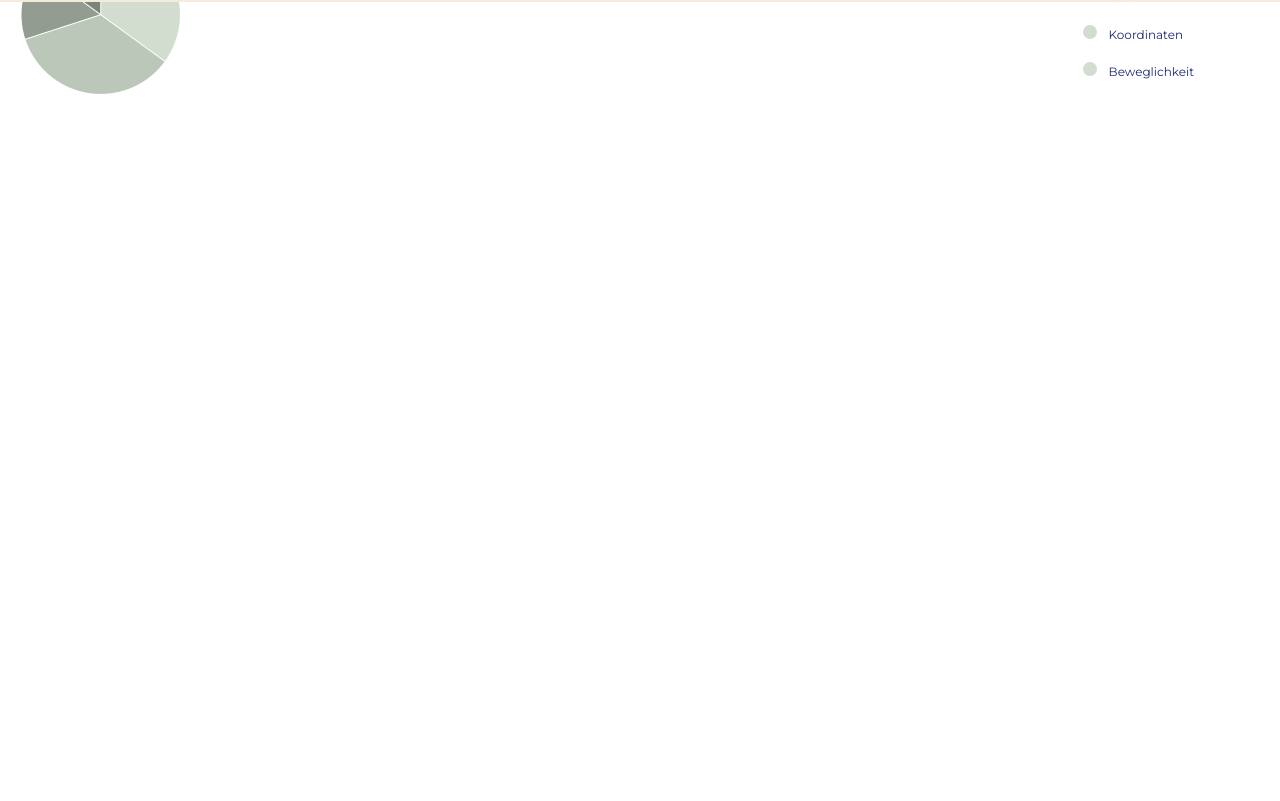
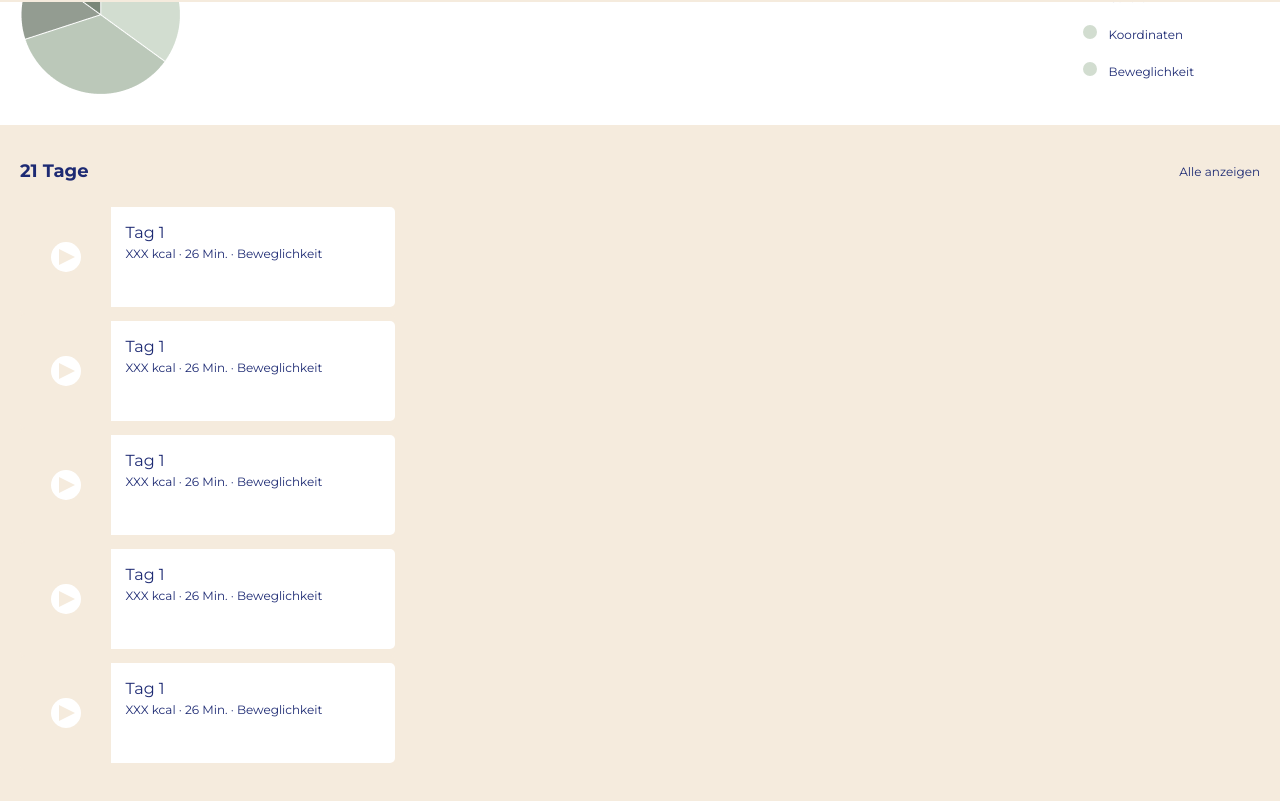
Before and after one commit to JuliaBurkhart/fitness-app, a React (Create React App) app: page /program in a window 1280 px wide. Shown: the part 798-1599 px from the top of the page. Before the commit the page ends 923 px from the top, so only its background shows below. Built offline with nearby package versions, Linux system fonts and the light colour scheme.

Commit message:
ScheduleOverview

```diff
--- /dev/null
+++ b/src/components/DayOverview.jsx
@@ -0,0 +1,49 @@
+import React from "react";
+import styled from 'styled-components';
+// import SmallText from "./SmallText";
+import PlayButton from "./PlayButton";
+import SmallText from "./SmallText";
+
+const StyledFlexWrapper = styled.div`
+background: var(--color-beige);
+width: 375px;
+height: 100px;
+border-radius: 5px;
+display: flex;
+flex-direction: row;
+flex-wrap: nowrap;
+padding: 7px 0 7px 0;
+`
+const StyledButtonBox = styled.div`
+background: transparent;
+width: 100px;
+height: 100px;
+display: flex;
+justify-content: center;
+align-items: center;
+`
+const StyledContentBox = styled.div`
+width: calc(100% - 100px);
+background: var(--color-white);
+padding: 15px 18px 50px 14px;
+border-radius: 0 5px 5px 0;
+`
+function DayOverview () {
+    return (
+        <StyledFlexWrapper>
+            <StyledButtonBox>
+            <PlayButton />
+            </StyledButtonBox>
+
+            <StyledContentBox>
+                <p>Tag 1</p>
+                <SmallText>XXX kcal · 26 Min. · Beweglichkeit</SmallText>
+
+
+            </StyledContentBox>
+
+        </StyledFlexWrapper>
+    )
+}
+
+export default DayOverview;
--- /dev/null
+++ b/src/components/PlayButton.jsx
@@ -0,0 +1,36 @@
+
+import React from "react";
+import styled from 'styled-components';
+
+const StyledCircle = styled.span`
+position: relative;
+height: 30px;
+width: 30px;
+display: block;
+border-radius: 50px;
+background-color: var(--color-white);
+margin: 0 auto;
+`
+
+const StyledPlay = styled.span`
+position: absolute;
+top: 6.75px;
+left: 8.75px;
+background-color: transparent;
+z-index: 10;
+width: 0;
+height: 0;
+border-top: 8px solid transparent;
+border-left: 16px solid var(--color-beige);
+border-bottom: 8px solid transparent;
+`
+
+function PlayButton() {
+    return (
+<StyledCircle>
+<StyledPlay />
+</StyledCircle>
+    )
+}
+
+export default PlayButton;
--- /dev/null
+++ b/src/components/ScheduleOverview.jsx
@@ -0,0 +1,44 @@
+import React from "react";
+import styled from 'styled-components';
+import SmallText from "./SmallText";
+import DayOverview from "./DayOverview"
+
+const StyledDiv = styled.div`
+background: var(--color-beige);
+padding: 35px 20px 112px 20px;
+`
+
+const StyledFlexWrapper = styled.div`
+display: flex;
+justify-content: space-between;
+align-items: center;
+margin-bottom: 18px;
+
+& h3 {
+    display: inline-block;
+}
+`
+
+function ScheduleOverview () {
+    return (
+        <StyledDiv>
+
+            <StyledFlexWrapper>
+                <h3>21 Tage</h3>
+                <SmallText>Alle anzeigen</SmallText>
+            </StyledFlexWrapper>
+
+
+
+
+           <DayOverview />
+           <DayOverview />
+           <DayOverview />
+           <DayOverview />
+           <DayOverview />
+
+        </StyledDiv>
+    )
+}
+
+export default ScheduleOverview;
--- a/src/pages/Program.jsx
+++ b/src/pages/Program.jsx
@@ -6,6 +6,8 @@ import XClose from "../components/XClose";
 import Button from "../components/Button";
 import ProgramProperties from "../components/ProgramProperties";
 import ProgramPieChart from "../components/ProgramPieChart";
+import ScheduleOverview from "../components/ScheduleOverview";
+
 
 const StyledTitleDiv = styled.div`
 background: var(--gradient-yellow-rose);
@@ -72,6 +74,8 @@ function Program () {
 
         <ProgramPieChart />
 
+        <ScheduleOverview />
+
         </>
     )
 }
```
